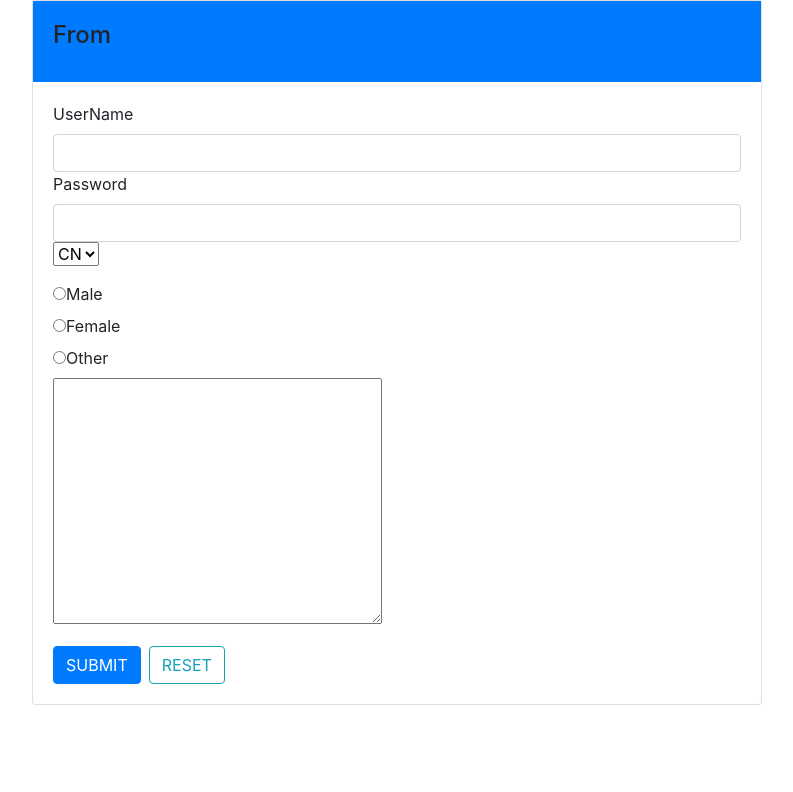
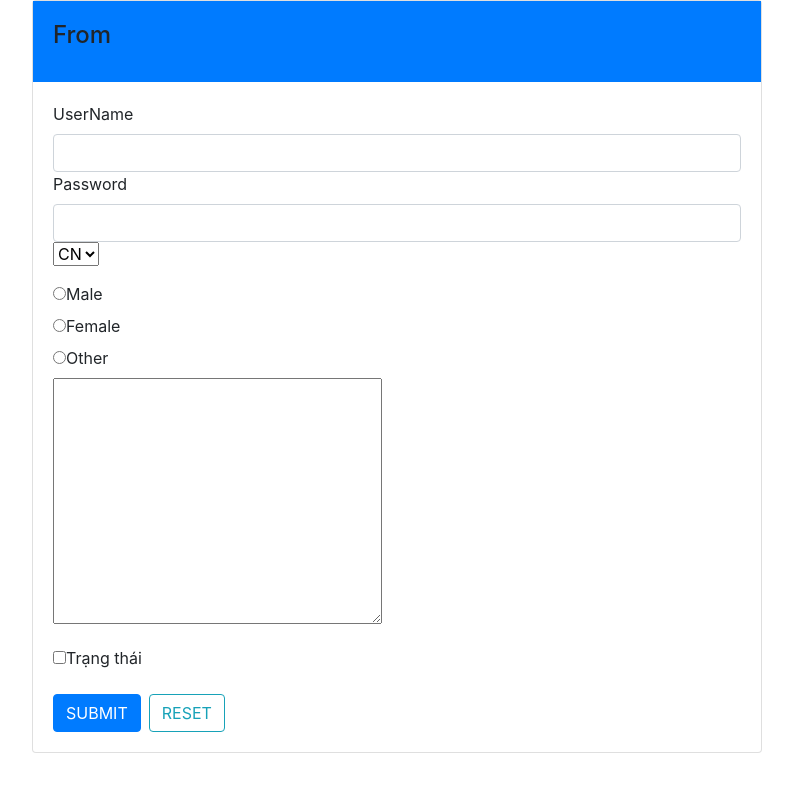
Before and after one commit to stupidlazyguy/to-do-list, a React (Create React App) app: page / in a window 1280 px wide. Shown: the top 792 px of the page, without its empty margins (53-846 px from the left). Built offline with nearby package versions, Linux system fonts and the light colour scheme.

Commit message:
create todoList branch

```diff
--- a/src/App.js
+++ b/src/App.js
@@ -58,6 +58,21 @@ class App extends React.Component{
                           <label htmlFor="other">Other</label><br/>
                       <textarea rows="10" cols="30" name="textarea" onChange={this.onHandleChange}></textarea>
                   </div>
+
+                  <div className="form-group">
+                    <div className="checkbox">
+                      <label>
+                        <input
+                          type="checkbox"
+                          name="check"
+                          value={true}
+                          // checked = {true}
+                        />
+                        Trạng thái
+                      </label>
+                    </div>
+                  </div>
+
                   </div>
                   <button type="submit" className="btn btn-primary mr-2">SUBMIT</button>
                   <button type="reset" className="btn btn-outline-info">RESET</button>
```
